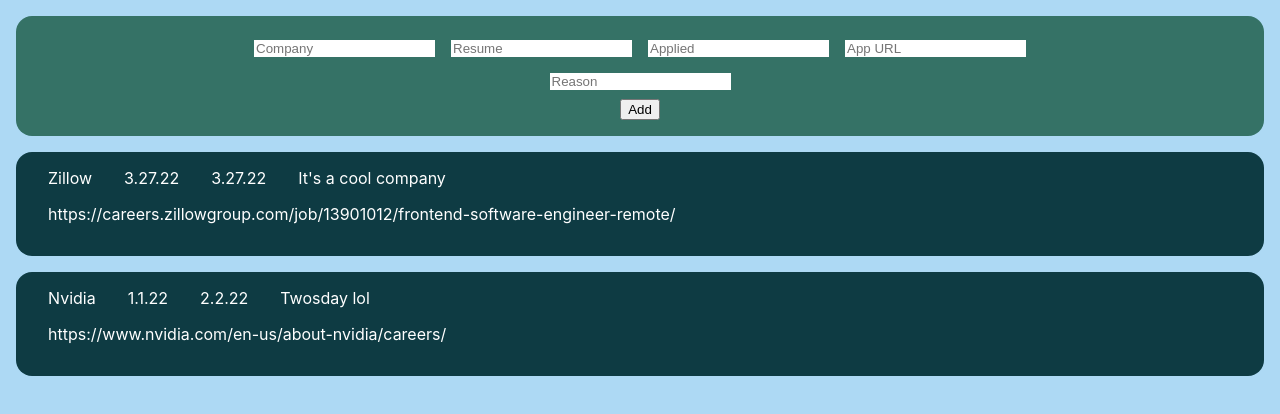
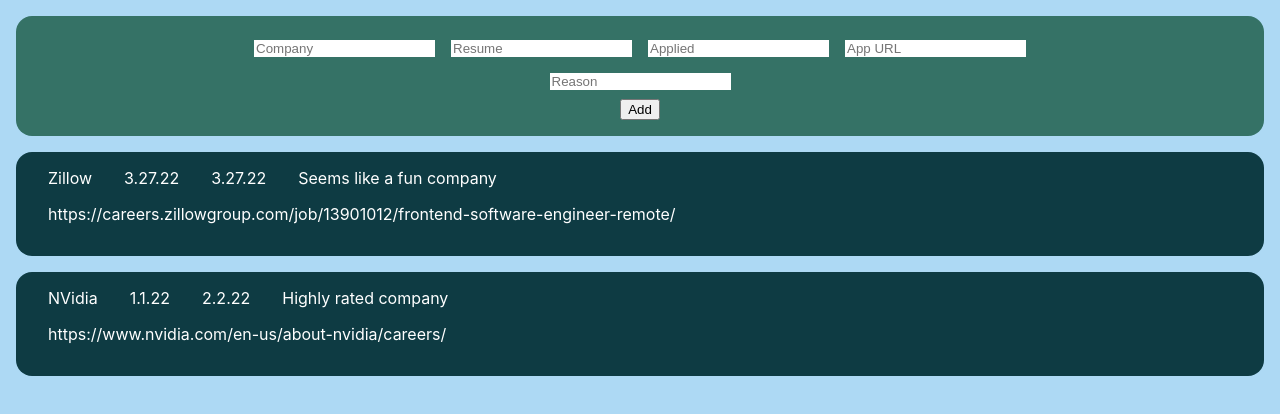
Before and after one commit to michael-mcmasters/Job-Tracker, a React (Create React App) app: page / in a window 1280 px wide. Shown: the top 414 px of the page. Built offline with nearby package versions, Linux system fonts and the light colour scheme.

Commit message:
Rename components to get Job model working

```diff
--- a/src/App.tsx
+++ b/src/App.tsx
@@ -1,9 +1,11 @@
 import React from 'react';
 import styles from './styles/App.module.css';
 import NewJob from './components/NewJob';
-import Jobs from './components/Jobs';
+import JobEntries from './components/JobEntries';
+import Job from './models/Job';
 
 function App() {
+
   return (
     <div className={styles.App}>
       <NewJob
@@ -11,7 +13,7 @@
        num={4}
       />
 
-      <Jobs />
+      <JobEntries />
     </div>
   );
 }
--- a/src/components/Job.tsx
+++ /dev/null
@@ -1,27 +0,0 @@
-import React from 'react';
-import styles from "../styles/Job.module.css";
-
-interface Job {
-  company: string;
-  resume: string;
-  applied: string;
-  reason: string;
-  appUrl: string;
-}
-
-const Job = (props: Job) => {
-  return (
-    <div className={styles.background}>
-
-      <span>{props.company}</span>
-      <span>{props.resume}</span>
-      <span>{props.applied}</span>
-      <span>{props.reason}</span>
-      <p>
-        <span>{props.appUrl}</span>
-      </p>
-    </div>
-  );
-};
-
-export default Job;
--- /dev/null
+++ b/src/components/JobEntries.tsx
@@ -0,0 +1,43 @@
+import React, { useEffect, useState } from 'react';
+import JobEntry from './JobEntry';
+import Job from "../models/Job"
+
+const JobEntries = () => {
+  const [jobsArr, setJobsArr] = useState<Array<Job>>([]);
+
+  // ToDo: Fetch jobs from API and add them here.
+  useEffect(() => {
+    const firstJob: Job = {
+      key: 0,
+      company: 'Zillow',
+      resume: '3.27.22',
+      applied: '3.27.22',
+      reason: 'Seems like a fun company',
+      appUrl: 'https://careers.zillowgroup.com/job/13901012/frontend-software-engineer-remote/'
+    };
+    const secondJob: Job = {
+      key: 0,
+      company: 'NVidia',
+      resume: '1.1.22',
+      applied: '2.2.22',
+      reason: 'Highly rated company',
+      appUrl: 'https://www.nvidia.com/en-us/about-nvidia/careers/'
+    };
+
+    setJobsArr([firstJob, secondJob]);
+  }, [])
+
+
+  return (
+    <>
+      {jobsArr.map(j => (
+        <JobEntry
+          key={j.key}
+          job={j}
+        />
+      ))}
+    </>
+  );
+};
+
+export default JobEntries;
--- /dev/null
+++ b/src/components/JobEntry.tsx
@@ -0,0 +1,23 @@
+import React from 'react';
+import styles from "../styles/Job.module.css";
+import Job from "../models/Job"
+
+interface Props {
+  job: Job;
+}
+
+const JobEntry = (props: Props) => {
+  return (
+    <div className={styles.background}>
+      <span>{props.job.company}</span>
+      <span>{props.job.resume}</span>
+      <span>{props.job.applied}</span>
+      <span>{props.job.reason}</span>
+      <p>
+        <span>{props.job.appUrl}</span>
+      </p>
+    </div>
+  );
+};
+
+export default JobEntry;
--- a/src/components/Jobs.tsx
+++ /dev/null
@@ -1,17 +0,0 @@
-import React from 'react';
-import Job from './Job';
-
-const Jobs = () => {
-  //const [jobs, setJobs] = useState([]);
-
-  // Fetch jobs from API and then show them
-
-  return (
-    <>
-      <Job company="Zillow" resume={'3.27.22'} applied={'3.27.22'} reason={"It's a cool company"} appUrl={"https://careers.zillowgroup.com/job/13901012/frontend-software-engineer-remote/"} />
-      <Job company="Nvidia" resume={'1.1.22'} applied={'2.2.22'} reason={'Twosday lol'} appUrl={"https://www.nvidia.com/en-us/about-nvidia/careers/"}/>
-    </>
-  );
-};
-
-export default Jobs;
--- a/src/components/NewJob.tsx
+++ b/src/components/NewJob.tsx
@@ -1,12 +1,12 @@
 import React, { Consumer } from 'react';
 import styles from "../styles/NewJob.module.css";
 
-interface ChildProps {
+interface Props {
   message: string;
   num: number;
 }
 
-const NewJob = (props: ChildProps) => {
+const NewJob = (props: Props) => {
   // Will take in a function to add a new job
 
   return (
--- /dev/null
+++ b/src/models/Job.ts
@@ -0,0 +1,8 @@
+export default interface JobObject {
+  key: number;
+  company: string;
+  resume: string;
+  applied: string;
+  reason: string;
+  appUrl: string;
+}
```
